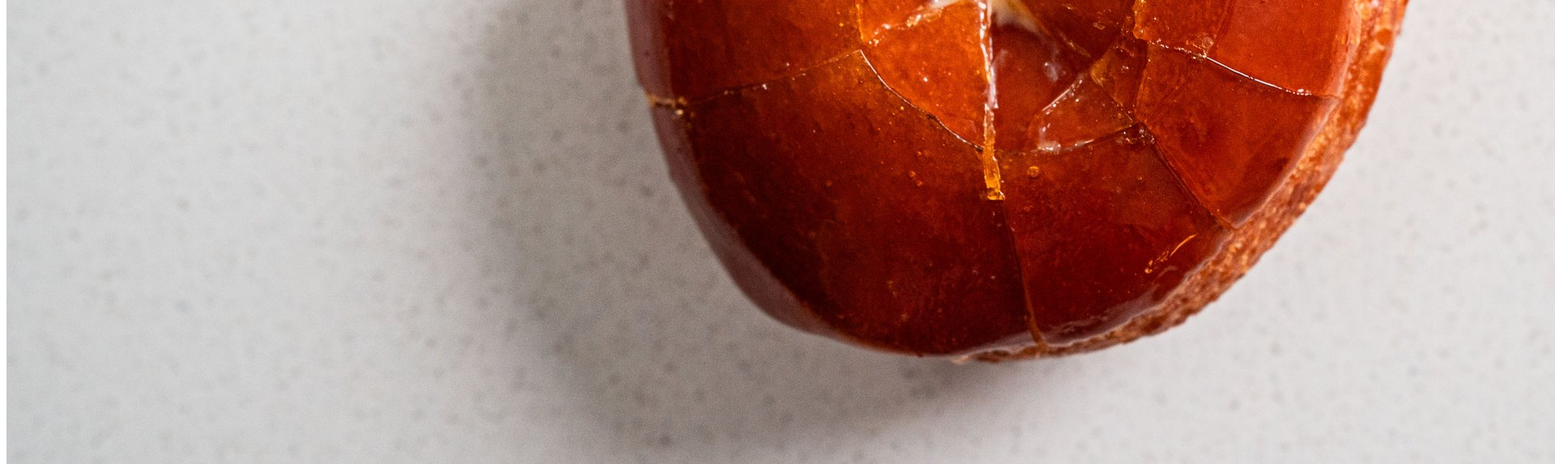
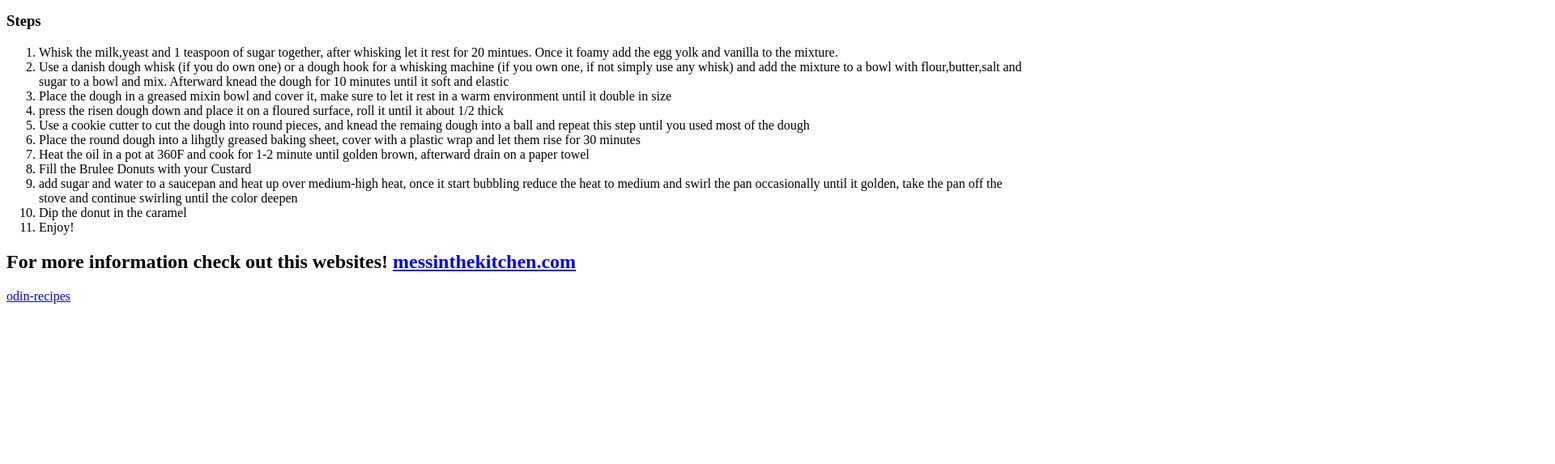
Before and after one commit to CodingGhost2/odin-recipes, a plain HTML site: page recipes/creme_bruee.html in a window 1280 px wide. Shown: the part 974-1547 px from the top of the page at 81% size, 1920 px wide, since content can reach past the window. After the commit the page ends 1357 px from the top, so only its background shows below. Drawn offline with Linux system fonts and the light colour scheme.

Commit message:
build[refactor] add more information add image
add ingredients

add steps

add links

```diff
--- a/recipes/creme_bruee.html
+++ b/recipes/creme_bruee.html
@@ -6,7 +6,9 @@
     </head>
     <body>
         <h1>Creme Brulee Donuts Recipe</h1>
-        <img src= "../images/Creme_Brulee_Donuts.jpeg">
+        <img src= "../images/Creme_Brulee_Donuts.jpeg"
+             width="800"
+             height="500">
         <h3><strong>Description</strong></h3>
             <p>Craving some sweets at the moment but want to try something new? Well today recipes is going to teach you how to make
                 one of the most delicious donuts you can possibily get your hands on and it not even impossible to make.
@@ -26,12 +28,28 @@
                 <li><strong>Flour</strong></li>
                 <li><strong>Salt</strong></li>
                 <Li><strong>Store Bought Custard</strong></Li>
-
             </ul>
         <h3>Steps</h3>
             <ol>
-
+                <li>Whisk the milk,yeast and 1 teaspoon of sugar together, after whisking let it rest for 20 mintues.
+                    Once it foamy add the egg yolk and vanilla to the mixture.</li>
+                <li>Use a danish dough whisk (if you do own one) or a dough hook for a whisking machine (if you own one, if not simply use any whisk) and
+                    add the mixture to a bowl with flour,butter,salt and sugar to a bowl and mix. Afterward knead the dough for 10 minutes until it soft and elastic
+                </li>
+                <li>Place the dough in a greased mixin bowl and cover it, make sure to let it rest in a warm environment until it double in size</li>
+                <li>press the risen dough down and place it on a floured surface, roll it until it about 1/2 thick</li>
+                <li>Use a cookie cutter to cut the dough into round pieces, and knead the remaing dough into a ball and repeat this step until you used most of the dough</li>
+                <li>Place the round dough into a lihgtly greased baking sheet, cover with a plastic wrap and let them rise for 30 minutes</li>
+                <li>Heat the oil in a pot at 360F and cook for 1-2 minute until golden brown, afterward drain on a paper towel</li>
+                <li>Fill the Brulee Donuts with your Custard</li>
+                <li> add sugar and water to a saucepan and heat up over medium-high heat, once it start bubbling reduce the heat to medium
+                    and swirl the pan occasionally until it golden, take the pan off the stove and continue swirling until the color deepen </li>
+                <li>Dip the donut in the caramel </li>
+                <li> Enjoy!</li>
             </ol>
+            <h2><Strong>For more information check out this websites!</strong>
+                 <a href="https://messinthekitchen.com/creme-brulee-donuts/" rel="noopener noreferrer" target ="_blank">
+                    messinthekitchen.com</a></h2>
         <a href="../index.html" rel="noopener noreferrer">odin-recipes</a>
     </body>
 </html>
```
Also changed, not shown: index.html (+1 -0 lines).
